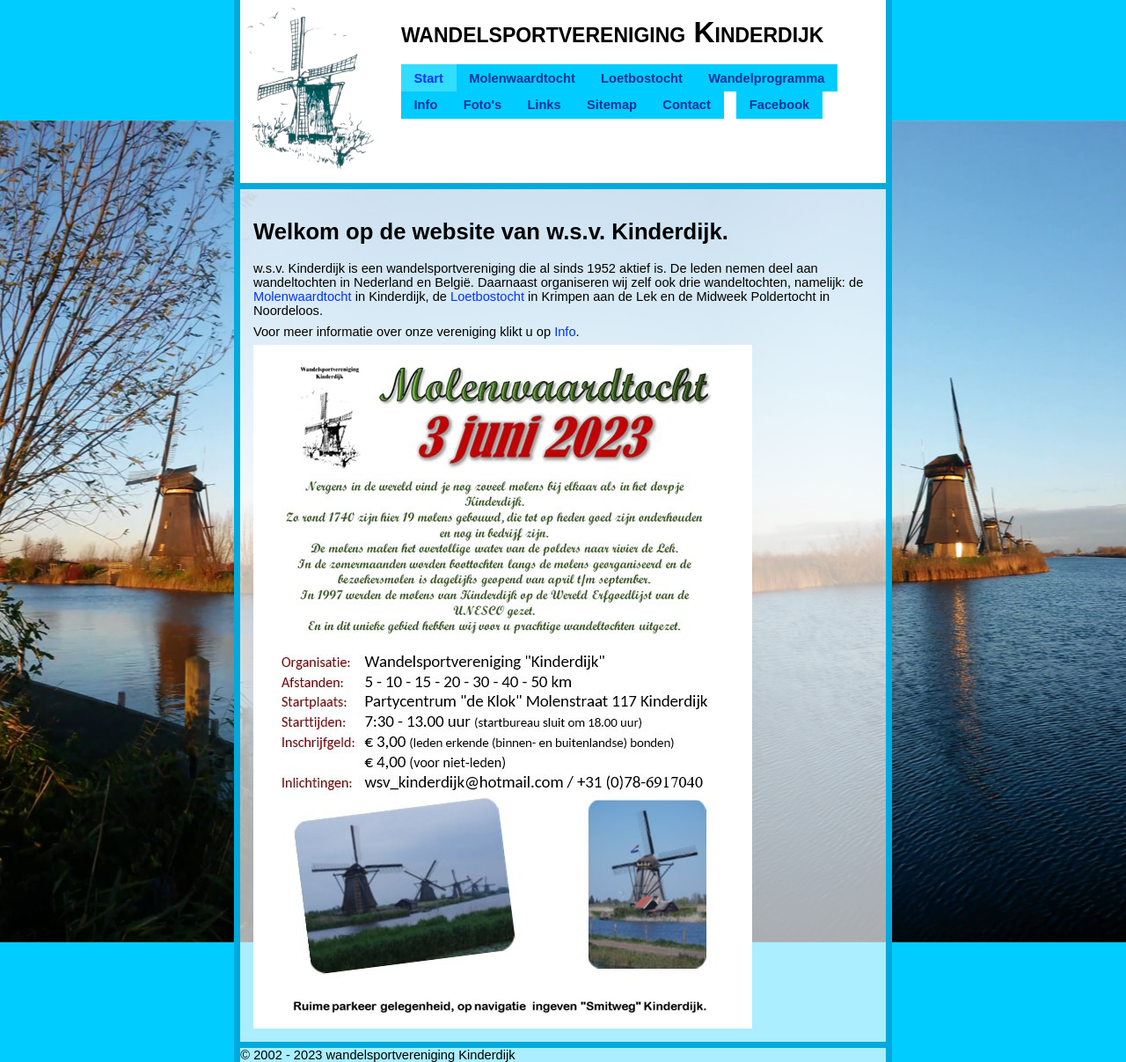
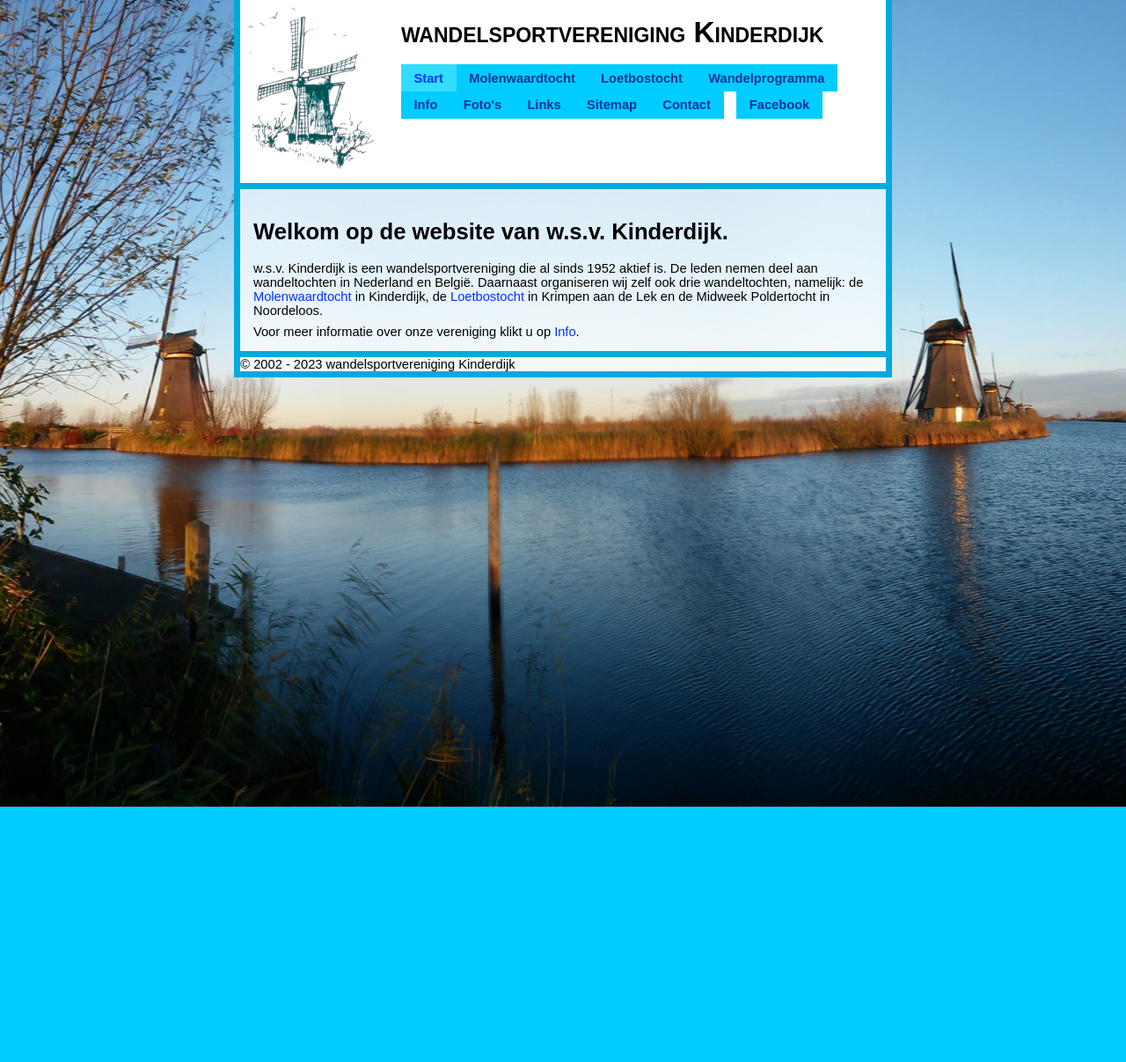
Before and after one commit to jvisser84/www.wsvkinderdijk.nl, a Jekyll site: the page built from docs/index.md, in a window 1280 px wide. Shown: the whole page at 88% size. Built offline with Jekyll 4.4.1, drawn with Linux system fonts in a browser that asks for light colours.

Commit message:
Molenwaardtocht 2023 is geweest, dus flyer verwijderd van index/begin pagina.

```diff
--- a/docs/index.md
+++ b/docs/index.md
@@ -6,5 +6,3 @@ permalink: /
 w.s.v. Kinderdijk is een wandelsportvereniging die al sinds 1952 aktief is. De leden nemen deel aan wandeltochten in Nederland en Belgi&euml;. Daarnaast organiseren wij zelf ook drie wandeltochten, namelijk: de [Molenwaardtocht](/molenwaardtocht) in Kinderdijk, de [Loetbostocht](/loetbostocht) in Krimpen aan de Lek en de Midweek Poldertocht in Noordeloos.
 
 Voor meer informatie over onze vereniging klikt u op [Info](/info).
-
-![Flyer Molenwaardtocht 2023](/assets/images/Flyer_Los_MWT_2023_website.jpg "Flyer Molenwaardtocht 2023")
```
